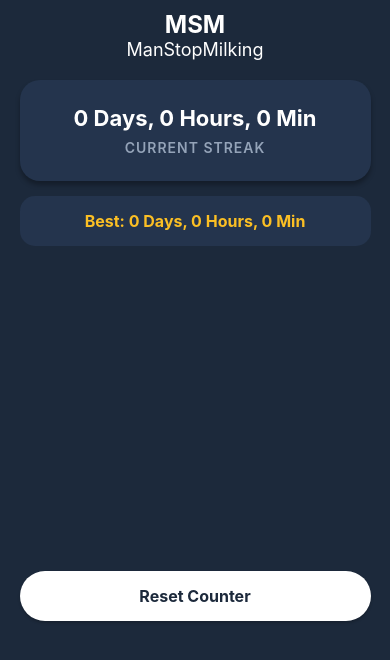
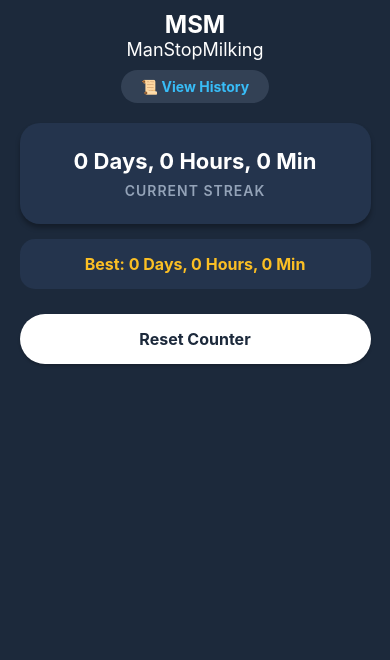
Before and after one commit to brellyyxx/MSM, a React Native app: screen / in a window 390 px wide. Shown: the top 660 px of the page. Built offline with nearby package versions, Linux system fonts and the light colour scheme.

Commit message:
Added History list

```diff
--- a/App.js
+++ b/App.js
@@ -1,6 +1,6 @@
 import React, { useState, useEffect } from 'react';
 import { StatusBar } from 'expo-status-bar';
-import { StyleSheet, Text, View, TouchableOpacity, Alert } from 'react-native';
+import { StyleSheet, Text, View, TouchableOpacity, Alert, ScrollView } from 'react-native';
 import { SafeAreaView, SafeAreaProvider } from 'react-native-safe-area-context';
 import AsyncStorage from '@react-native-async-storage/async-storage';
 
@@ -8,19 +8,21 @@ export default function App() {
   const [lastResetTime, setLastResetTime] = useState(null);
   const [elapsedTime, setElapsedTime] = useState({ days: 0, hours: 0, minutes: 0 });
   const [bestStreakMs, setBestStreakMs] = useState(0);
+  const [history, setHistory] = useState([]);
+  const [showHistory, setShowHistory] = useState(false); // Schaltet zwischen Timer und History um
 
-  // 1. Beim Start der App gespeicherte Daten laden
+  // 1. Daten beim Start laden
   useEffect(() => {
     loadSavedData();
   }, []);
 
-  // 2. Timer jede Sekunde aktualisieren
+  // 2. Live-Timer jede Sekunde aktualisieren
   useEffect(() => {
-    if (!lastResetTime) return;
+    if (!lastResetTime || showHistory) return;
 
     const interval = setInterval(() => {
       const now = Date.now();
-      const difference = now - lastResetTime; // Millisekunden seit letztem Reset
+      const difference = now - lastResetTime;
 
       const totalSeconds = Math.floor(difference / 1000);
       const days = Math.floor(totalSeconds / (3600 * 24));
@@ -29,7 +31,6 @@ export default function App() {
 
       setElapsedTime({ days, hours, minutes });
 
-      // Rekord automatisch aktualisieren, wenn der aktuelle Streak länger ist
       if (difference > bestStreakMs) {
         setBestStreakMs(difference);
         AsyncStorage.setItem('bestStreakMs', difference.toString());
@@ -37,12 +38,13 @@ export default function App() {
     }, 1000);
 
     return () => clearInterval(interval);
-  }, [lastResetTime, bestStreakMs]);
+  }, [lastResetTime, bestStreakMs, showHistory]);
 
   const loadSavedData = async () => {
     try {
       const savedReset = await AsyncStorage.getItem('lastResetTime');
       const savedBest = await AsyncStorage.getItem('bestStreakMs');
+      const savedHistory = await AsyncStorage.getItem('streakHistory');
 
       if (savedReset) {
         setLastResetTime(parseInt(savedReset, 10));
@@ -55,14 +57,19 @@ export default function App() {
       if (savedBest) {
         setBestStreakMs(parseInt(savedBest, 10));
       }
+
+      if (savedHistory) {
+        setHistory(JSON.parse(savedHistory));
+      }
     } catch (error) {
       console.log("Fehler beim Laden:", error);
     }
   };
 
+  // 3. Reset-Logik mit automatischem Speichern in der History
   const handleReset = () => {
     Alert.alert(
-      "Reset Streak",
+      "Reset Counter",
       "Are you sure you want to reset your streak?",
       [
         { text: "Cancel", style: "cancel" },
@@ -71,6 +78,22 @@ export default function App() {
           style: "destructive",
           onPress: async () => {
             const now = Date.now();
+
+            // Wenn es einen vorherigen Start gab, speichern wir den alten Streak in der History
+            if (lastResetTime) {
+              const duration = now - lastResetTime;
+              const newHistoryItem = {
+                id: now.toString(),
+                startDate: lastResetTime,
+                endDate: now,
+                durationMs: duration,
+              };
+
+              const updatedHistory = [newHistoryItem, ...history];
+              setHistory(updatedHistory);
+              await AsyncStorage.setItem('streakHistory', JSON.stringify(updatedHistory));
+            }
+
             setLastResetTime(now);
             await AsyncStorage.setItem('lastResetTime', now.toString());
           }
@@ -79,7 +102,22 @@ export default function App() {
     );
   };
 
-  // Rekord-Millisekunden in Tage, Stunden und Minuten umrechnen
+  // Hilfsfunktion: Millisekunden in lesbare Tage/Stunden/Minuten umwandeln
+  const formatDuration = (ms) => {
+    const totalSeconds = Math.floor(ms / 1000);
+    const days = Math.floor(totalSeconds / (3600 * 24));
+    const hours = Math.floor((totalSeconds % (3600 * 24)) / 3600);
+    const minutes = Math.floor((totalSeconds % 3600) / 60);
+    return `${days} Days, ${hours} Hours, ${minutes} Min`;
+  };
+
+  // Hilfsfunktion: Datum formatirieren (z.B. "15.5.2026, 14:30")
+  const formatDate = (timestamp) => {
+    const date = new Date(timestamp);
+    return date.toLocaleDateString() + ' ' + date.toLocaleTimeString([], { hour: '2-digit', minute: '2-digit' });
+  };
+
+  // Rekord umrechnen
   const recordTotalSeconds = Math.floor(bestStreakMs / 1000);
   const recordDays = Math.floor(recordTotalSeconds / (3600 * 24));
   const recordHours = Math.floor((recordTotalSeconds % (3600 * 24)) / 3600);
@@ -91,7 +129,35 @@ export default function App() {
         <Text style={styles.topText}>MSM</Text>
         <Text style={styles.topText2}>ManStopMilking</Text>
 
-        {/* Haupt-Box mit dem Live-Timer */}
+        {/* Ansicht umschalten (Timer vs. History) */}
+        <TouchableOpacity
+          style={styles.toggleButton}
+          onPress={() => setShowHistory(!showHistory)}
+        >
+          <Text style={styles.toggleButtonText}>
+            {showHistory ? "← Back to Timer" : "📜 View History"}
+          </Text>
+        </TouchableOpacity>
+
+        {showHistory ? (
+          /* HIER IST DIE HISTORY-ANSICHT */
+          <ScrollView style={styles.historyContainer} contentContainerStyle={{ alignItems: 'center', paddingBottom: 30 }}>
+            <Text style={styles.historyTitle}>Past Streaks</Text>
+            {history.length === 0 ? (
+              <Text style={styles.emptyText}>No history yet. Reset your counter to save entries!</Text>
+            ) : (
+              history.map((item) => (
+                <View key={item.id} style={styles.historyCard}>
+                  <Text style={styles.historyDuration}>{formatDuration(item.durationMs)}</Text>
+                  <Text style={styles.historyDate}>From: {formatDate(item.startDate)}</Text>
+                  <Text style={styles.historyDate}>To: {formatDate(item.endDate)}</Text>
+                </View>
+              ))
+            )}
+          </ScrollView>
+        ) : (
+          /* HIER IST DER NORMALE TIMER-BILDSCHIRM */
+          <>
             <View style={styles.card}>
               <Text style={styles.timerText}>
                 {elapsedTime.days} Days, {elapsedTime.hours} Hours, {elapsedTime.minutes} Min
@@ -99,17 +165,17 @@ export default function App() {
               <Text style={styles.streakText}>Current Streak</Text>
             </View>
 
-        {/* Rekord-Box (Mit Tagen, Stunden und Minuten) */}
             <View style={styles.recordCard}>
               <Text style={styles.recordText}>
                 Best: {recordDays} Days, {recordHours} Hours, {recordMinutes} Min
               </Text>
             </View>
 
-        {/* Reset Button */}
             <TouchableOpacity style={styles.resetButton} onPress={handleReset}>
               <Text style={styles.resetButtonText}>Reset Counter</Text>
             </TouchableOpacity>
+          </>
+        )}
 
         <StatusBar style="light" />
       </SafeAreaView>
@@ -133,7 +199,19 @@ const styles = StyleSheet.create({
   topText2: {
     color: "white",
     fontSize: 18,
+    marginBottom: 10,
+  },
+  toggleButton: {
+    backgroundColor: '#334155',
+    paddingVertical: 8,
+    paddingHorizontal: 20,
+    borderRadius: 20,
     marginBottom: 20,
+  },
+  toggleButtonText: {
+    color: '#38bdf8',
+    fontSize: 14,
+    fontWeight: 'bold',
   },
   card: {
     backgroundColor: '#24344d',
@@ -187,11 +265,43 @@ const styles = StyleSheet.create({
     shadowOpacity: 0.2,
     shadowRadius: 3,
     elevation: 4,
-    marginTop: 300,
   },
   resetButtonText: {
     color: '#1c293b',
     fontSize: 16,
     fontWeight: 'bold',
   },
+  historyContainer: {
+    width: '100%',
+  },
+  historyTitle: {
+    color: 'white',
+    fontSize: 20,
+    fontWeight: 'bold',
+    marginBottom: 15,
+  },
+  emptyText: {
+    color: '#94a3b8',
+    fontSize: 14,
+    textAlign: 'center',
+    marginTop: 20,
+    paddingHorizontal: 20,
+  },
+  historyCard: {
+    backgroundColor: '#24344d',
+    width: '90%',
+    borderRadius: 15,
+    padding: 15,
+    marginBottom: 12,
+  },
+  historyDuration: {
+    color: '#38bdf8',
+    fontSize: 16,
+    fontWeight: 'bold',
+    marginBottom: 5,
+  },
+  historyDate: {
+    color: '#94a3b8',
+    fontSize: 12,
+  },
 });
```
Lines whose indentation alone changed are shown as unchanged.
